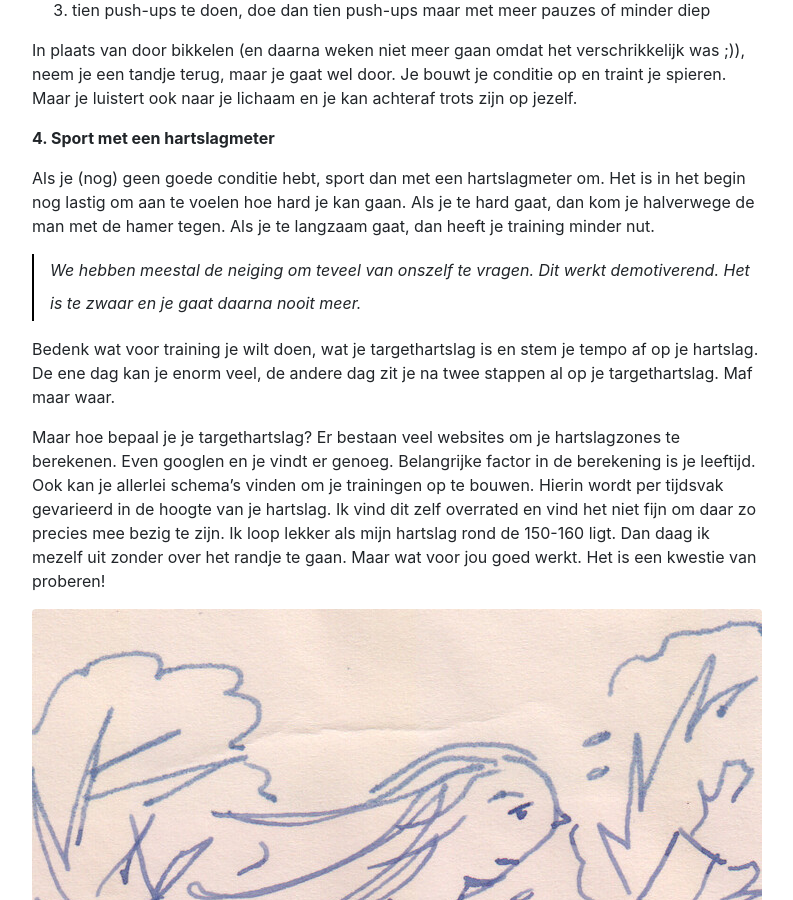
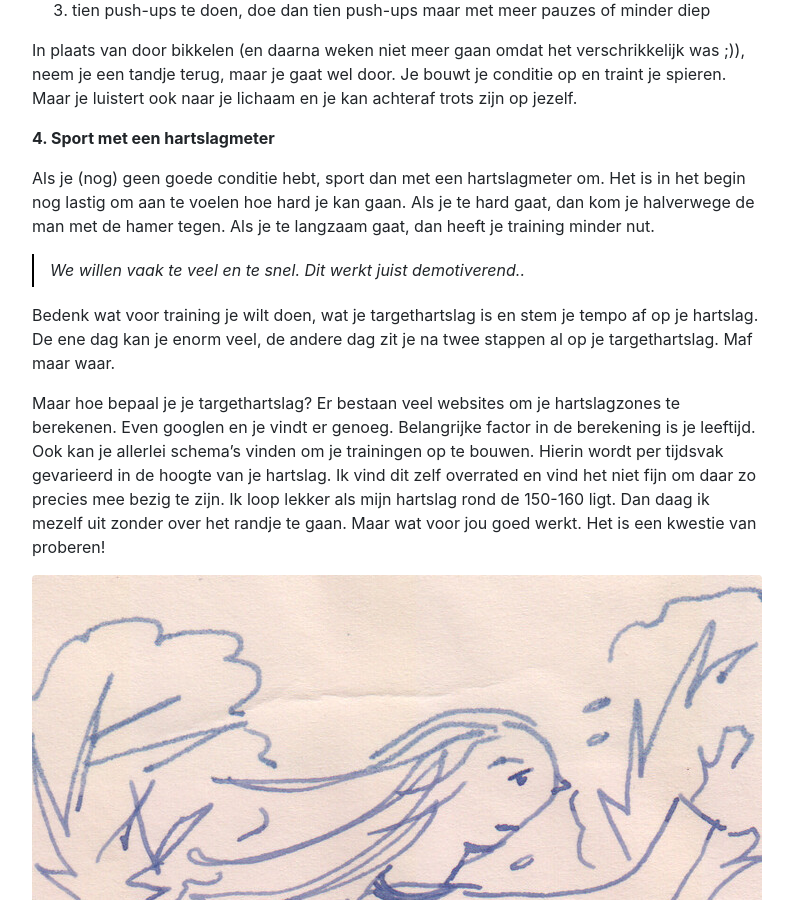
Before and after one commit to BaasLimited/baasovereten.github.io, a Jekyll site: the page built from _posts/2020-10-07-sporten-wel-volhouden.md, in a window 1280 px wide and 900 px high, scrolled down 3157 px. Shown: the whole window, without its empty margins (243-1036 px from the left). Built offline with Jekyll 4.4.1, drawn with Linux system fonts in a browser that asks for light colours; some web fonts are replaced; a script that is not in the unit is left out; comment, search, counter and statistics services are not loaded.

Commit message:
Update 2020-10-07-sporten-wel-volhouden.md

```diff
--- a/_posts/2020-10-07-sporten-wel-volhouden.md
+++ b/_posts/2020-10-07-sporten-wel-volhouden.md
@@ -38,7 +38,7 @@ In plaats van door bikkelen (en daarna weken niet meer gaan omdat het verschrikk
 
 Als je (nog) geen goede conditie hebt, sport dan met een hartslagmeter om. Het is in het begin nog lastig om aan te voelen hoe hard je kan gaan. Als je te hard gaat, dan kom je halverwege de man met de hamer tegen. Als je te langzaam gaat, dan heeft je training minder nut.
 
-> We hebben meestal de neiging om teveel van onszelf te vragen. Dit werkt demotiverend. Het is te zwaar en je gaat daarna nooit meer.
+> We willen vaak te veel en te snel. Dit werkt juist demotiverend..
 
 Bedenk wat voor training je wilt doen, wat je targethartslag is en stem je tempo af op je hartslag. De ene dag kan je enorm veel, de andere dag zit je na twee stappen al op je targethartslag. Maf maar waar.
 
```
